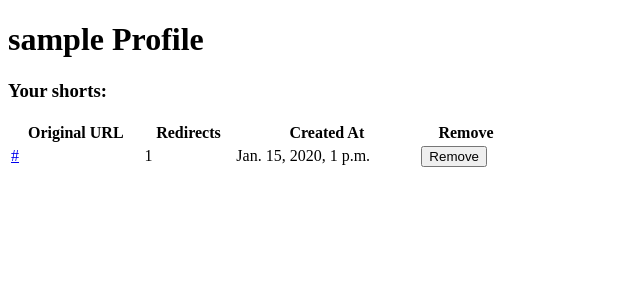
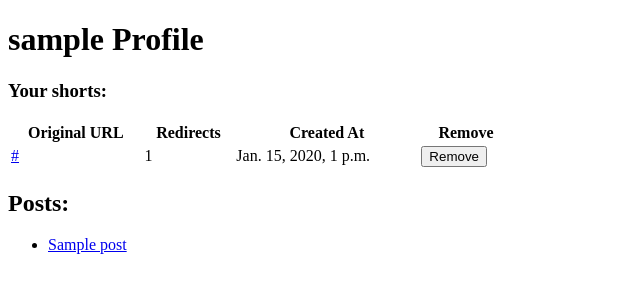
Before and after one commit to Discrimy/yablog_django, a Django app: page /users/profile/ in a window 1280 px wide. Shown: the part 68-368 px from the top of the page, without its empty margins (0-640 px from the left). Run offline with Django 3.2, Linux system fonts and the light colour scheme; a user stored in the database is signed in; tables that the repository leaves empty hold one stand-in row (values such as "Sample post"); parts of the project's set-up code (start-up, migrations or seed data) failed here and were passed over.

Commit message:
Add posts to user profile page

```diff
--- a/requirements.txt
+++ b/requirements.txt
@@ -1,5 +1,5 @@
 Markdown==3.2.1
-Django==3.0.5
+Django==3.0.6
 mysqlclient==1.4.6
 gunicorn==20.0.4
 whitenoise==5.0.1
--- a/users/templates/users/profile.html
+++ b/users/templates/users/profile.html
@@ -31,4 +31,11 @@
     </tbody>
 </table>
 
+<h2>Posts:</h2>
+<ul>
+    {% for post in user.post_set.all %}
+    <li><a href="{% url 'blog-post' post.id %}">{{ post.title }}</a></li>
+    {% endfor %}
+</ul>
+
 {% endblock %}
```
